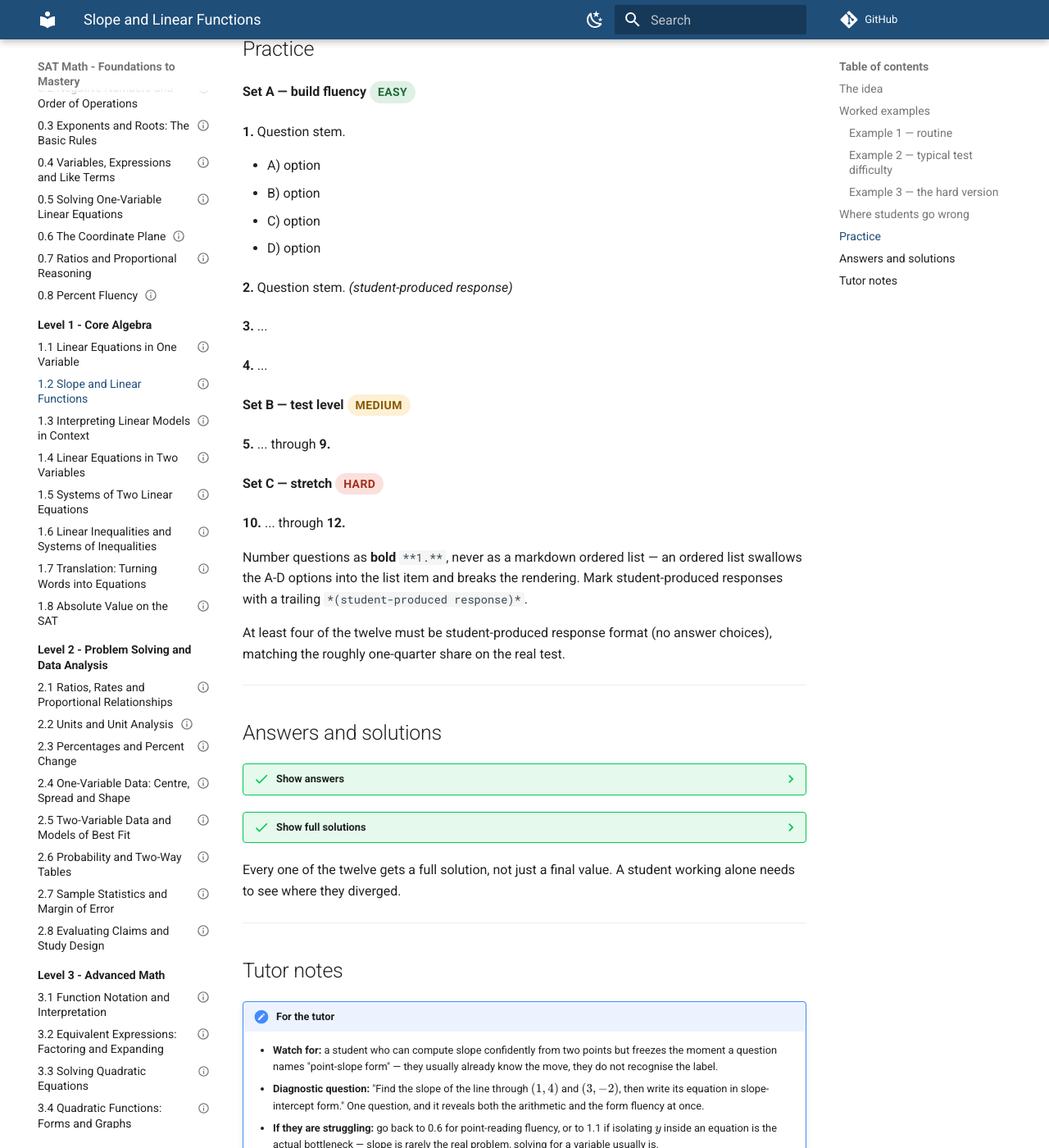
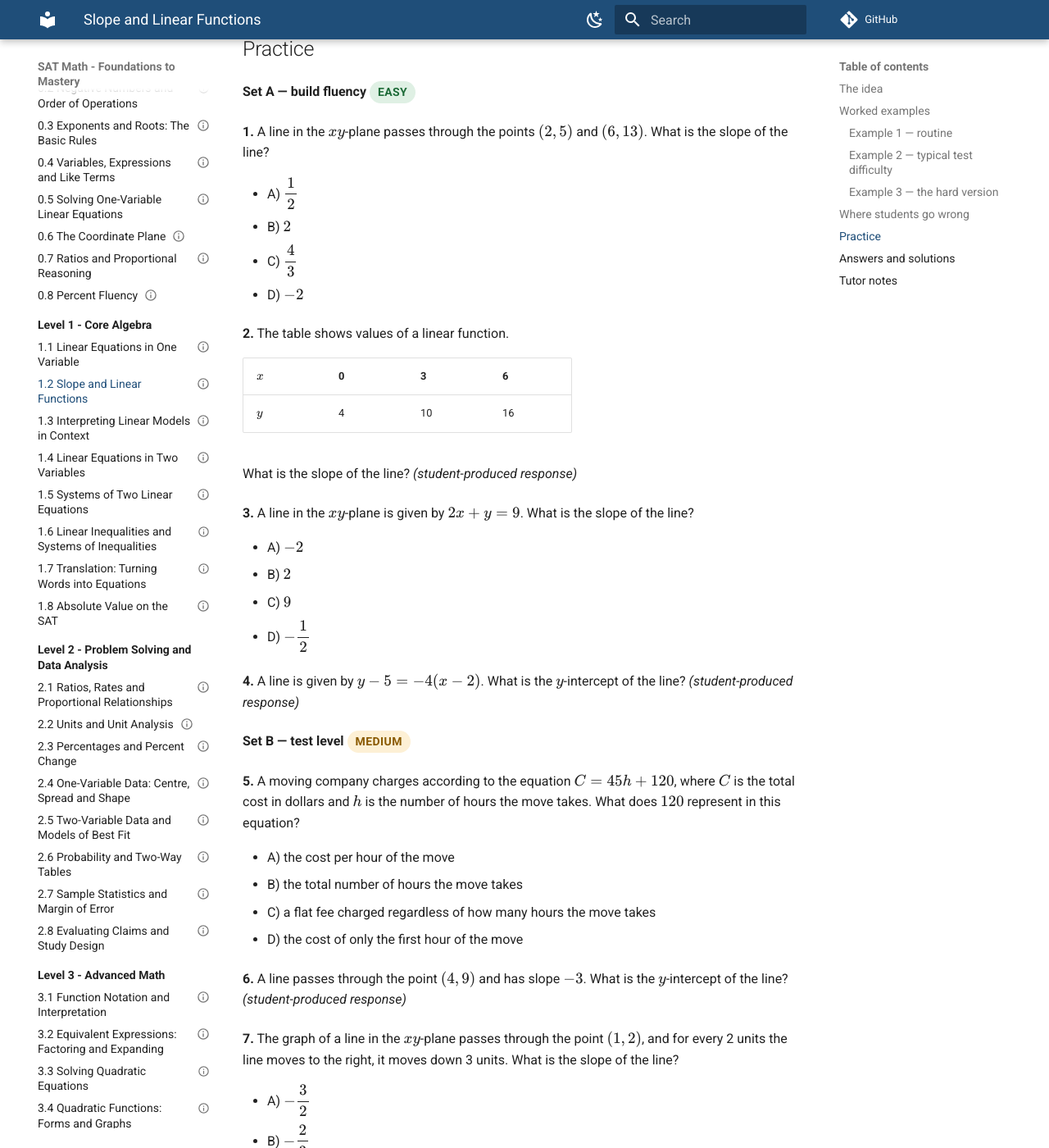
Before and after one commit to mrtatwellhtml/sat-math-course, an MkDocs documentation site: the page built from docs/level-1-algebra/1-2-slope-and-linear-functions.md, in a window 1280 px wide and 1400 px high, scrolled down 3714 px. Shown: the whole window at 82% size. Built offline with MkDocs 1.6.1 and Material for MkDocs 9.7.7, drawn with Linux system fonts in a browser that asks for light colours; comment, search, counter and statistics services are not loaded; some of the changed text lies outside the part shown.

Commit message:
lesson(1.2): full practice set, verified
Twelve questions, answer key and solutions written and then independently
re-solved. No errors found, so the lesson is verified.

Also corrects a misleading diagnosis in check_site.py. The lesson template
carries six `**n.**` markers and one student-produced-response mark inside
its Practice placeholder. Counting those made an untouched placeholder
report as "6 practice questions, expected 12" - which reads as a lesson
someone half-wrote, rather than one whose problem-writer never ran. That
sent this session chasing a repair job on 1.2 and 1.4 that did not exist;
both were pristine placeholders. It now says which of the two it is.

Co-Authored-By: Claude Opus 5 <noreply@anthropic.com>

```diff
--- a/docs/level-1-algebra/1-2-slope-and-linear-functions.md
+++ b/docs/level-1-algebra/1-2-slope-and-linear-functions.md
@@ -173,36 +173,91 @@ does converting to slope-intercept form make sense.
 
 **Set A — build fluency** <span class="chip chip-easy">easy</span>
 
-**1.** Question stem.
+**1.** A line in the $xy$-plane passes through the points $(2, 5)$ and
+$(6, 13)$. What is the slope of the line?
 
-- A) option
-- B) option
-- C) option
-- D) option
+- A) $\dfrac{1}{2}$
+- B) $2$
+- C) $\dfrac{4}{3}$
+- D) $-2$
 
-**2.** Question stem. *(student-produced response)*
+**2.** The table shows values of a linear function.
 
-**3.** ...
+| $x$ | 0 | 3 | 6 |
+|---|---|---|---|
+| $y$ | 4 | 10 | 16 |
 
-**4.** ...
+What is the slope of the line? *(student-produced response)*
+
+**3.** A line in the $xy$-plane is given by $2x + y = 9$. What is the slope
+of the line?
+
+- A) $-2$
+- B) $2$
+- C) $9$
+- D) $-\dfrac{1}{2}$
+
+**4.** A line is given by $y - 5 = -4(x - 2)$. What is the $y$-intercept of
+the line? *(student-produced response)*
 
 **Set B — test level** <span class="chip chip-medium">medium</span>
 
-**5.** ... through **9.**
+**5.** A moving company charges according to the equation
+$C = 45h + 120$, where $C$ is the total cost in dollars and $h$ is the
+number of hours the move takes. What does $120$ represent in this
+equation?
+
+- A) the cost per hour of the move
+- B) the total number of hours the move takes
+- C) a flat fee charged regardless of how many hours the move takes
+- D) the cost of only the first hour of the move
+
+**6.** A line passes through the point $(4, 9)$ and has slope $-3$. What is
+the $y$-intercept of the line? *(student-produced response)*
+
+**7.** The graph of a line in the $xy$-plane passes through the point
+$(1, 2)$, and for every 2 units the line moves to the right, it moves down
+3 units. What is the slope of the line?
+
+- A) $-\dfrac{3}{2}$
+- B) $-\dfrac{2}{3}$
+- C) $\dfrac{2}{3}$
+- D) $\dfrac{3}{2}$
+
+**8.** A line in the $xy$-plane is given by $3x - 4y = 12$. What is the
+slope of the line?
+
+- A) $\dfrac{3}{4}$
+- B) $-\dfrac{3}{4}$
+- C) $\dfrac{4}{3}$
+- D) $3$
+
+**9.** A hiker's distance from a trailhead, in miles, is a linear function
+of time. After 0 minutes she is 2 miles out, and after 4 minutes she is 10
+miles out. How many miles from the trailhead is she after 15 minutes?
+*(student-produced response)*
 
 **Set C — stretch** <span class="chip chip-hard">hard</span>
 
-**10.** ... through **12.**
+**10.** The line $y = mx + b$ passes through the points $(2, 7)$ and
+$(5, 19)$. What is the value of $m + b$?
+
+- A) $3$
+- B) $-1$
+- C) $11$
+- D) $5$
+
+**11.** A line passes through the points $(a, 5)$ and $(a + 3, 14)$ for some constant $a$. What is the slope of the line? *(student-produced response)*
+
+**12.** The equation $4x + ky = 20$, where $k$ is a constant, represents a
+line with slope $-\dfrac{1}{3}$. What is the value of $k$?
+
+- A) $12$
+- B) $-12$
+- C) $\dfrac{4}{3}$
+- D) $-\dfrac{4}{3}$
 
 </div>
-
-Number questions as **bold** `**1.**`, never as a markdown ordered list — an
-ordered list swallows the A-D options into the list item and breaks the
-rendering. Mark student-produced responses with a trailing
-`*(student-produced response)*`.
-
-At least four of the twelve must be student-produced response format
-(no answer choices), matching the roughly one-quarter share on the real test.
 
 ---
 
@@ -211,16 +266,73 @@ At least four of the twelve must be student-produced response format
 ??? success "Show answers"
     | # | Answer |
     |---|--------|
-    | 1 | |
-    | 2 | |
+    | 1 | B |
+    | 2 | 2 |
+    | 3 | A |
+    | 4 | 13 |
+    | 5 | C |
+    | 6 | 21 |
+    | 7 | A |
+    | 8 | A |
+    | 9 | 32 |
+    | 10 | A |
+    | 11 | 3 |
+    | 12 | A |
 
 ??? success "Show full solutions"
-    **1.** Worked solution, every step shown.
+    **1.** Substitute the two points into the slope formula, keeping each
+    subtraction in its own step: $m = \dfrac{13 - 5}{6 - 2} = \dfrac{8}{4} = 2$.
+    **Answer:** B
 
-    **2.** ...
+    **2.** Pick any two rows and divide the change in $y$ by the change in
+    $x$: using $x = 0$ and $x = 3$, $m = \dfrac{10 - 4}{3 - 0} = \dfrac{6}{3} = 2$.
+    Checking against the third row confirms it: $\dfrac{16 - 10}{6 - 3} = 2$.
+    **Answer:** 2
 
-Every one of the twelve gets a full solution, not just a final value. A
-student working alone needs to see where they diverged.
+    **3.** Solve the equation for $y$ to reach slope-intercept form:
+    $2x + y = 9$ becomes $y = -2x + 9$. The coefficient of $x$ is the
+    slope. **Answer:** A
+
+    **4.** Expand the point-slope form: $y - 5 = -4(x - 2)$ becomes
+    $y - 5 = -4x + 8$, so $y = -4x + 13$. The $y$-intercept is the constant
+    term. **Answer:** 13
+
+    **5.** In $C = 45h + 120$, the term $45h$ changes with the number of
+    hours, so $45$ is the rate — the cost per hour. The $120$ does not
+    depend on $h$ at all, so it is charged no matter how long the move
+    takes: a flat fee. **Answer:** C
+
+    **6.** Substitute the point and slope into point-slope form:
+    $y - 9 = -3(x - 4)$. Expand: $y - 9 = -3x + 12$, so $y = -3x + 21$. The
+    $y$-intercept is the constant term. **Answer:** 21
+
+    **7.** "Down 3 units for every 2 units right" is rise over run directly:
+    a rise of $-3$ for a run of $2$, so $m = \dfrac{-3}{2} = -\dfrac{3}{2}$.
+    The point $(1, 2)$ is not needed to find the slope — it only locates the
+    line. **Answer:** A
+
+    **8.** Solve $3x - 4y = 12$ for $y$: subtract $3x$ from both sides to
+    get $-4y = -3x + 12$, then divide every term by $-4$:
+    $y = \dfrac{3}{4}x - 3$. The slope is the coefficient of $x$.
+    **Answer:** A
+
+    **9.** Find the rate from the two given values: $m = \dfrac{10 - 2}{4 - 0} = 2$
+    miles per minute. The starting distance is $2$ miles, so the model is
+    $d = 2t + 2$. Substitute $t = 15$: $d = 2(15) + 2 = 32$. **Answer:** 32
+
+    **10.** Use the two points to find $m$: $m = \dfrac{19 - 7}{5 - 2} = \dfrac{12}{3} = 4$.
+    Substitute one point into $y = mx + b$ to find $b$: $7 = 4(2) + b$, so
+    $b = 7 - 8 = -1$. Then $m + b = 4 + (-1) = 3$. **Answer:** A
+
+    **11.** The unknown $a$ shifts both $x$-coordinates but the *difference*
+    between them is fixed at $3$, and it cancels out of the slope
+    calculation entirely: $m = \dfrac{14 - 5}{(a + 3) - a} = \dfrac{9}{3} = 3$.
+    The value of $a$ never matters. **Answer:** 3
+
+    **12.** Solve $4x + ky = 20$ for $y$: $ky = -4x + 20$, so
+    $y = -\dfrac{4}{k}x + \dfrac{20}{k}$. Set the slope equal to the given
+    value: $-\dfrac{4}{k} = -\dfrac{1}{3}$. Cross-multiply: $-4(3) = -1(k)$,
+    so $-12 = -k$, and $k = 12$. **Answer:** A
 
 ---
 
```
Also changed, not shown: other parts of docs/level-1-algebra/1-2-slope-and-linear-functions.md (+2 -2 lines), 1 other file.
